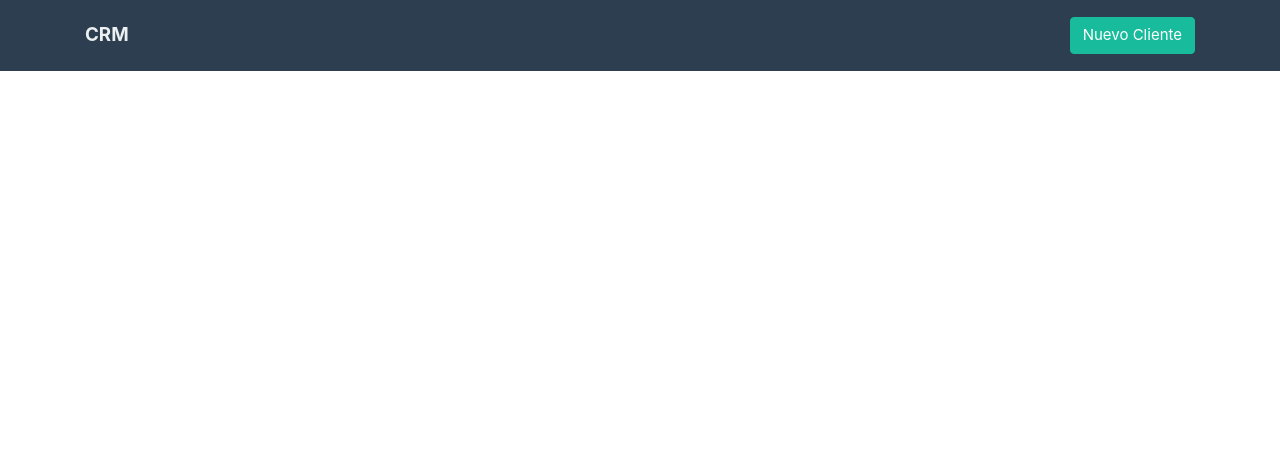
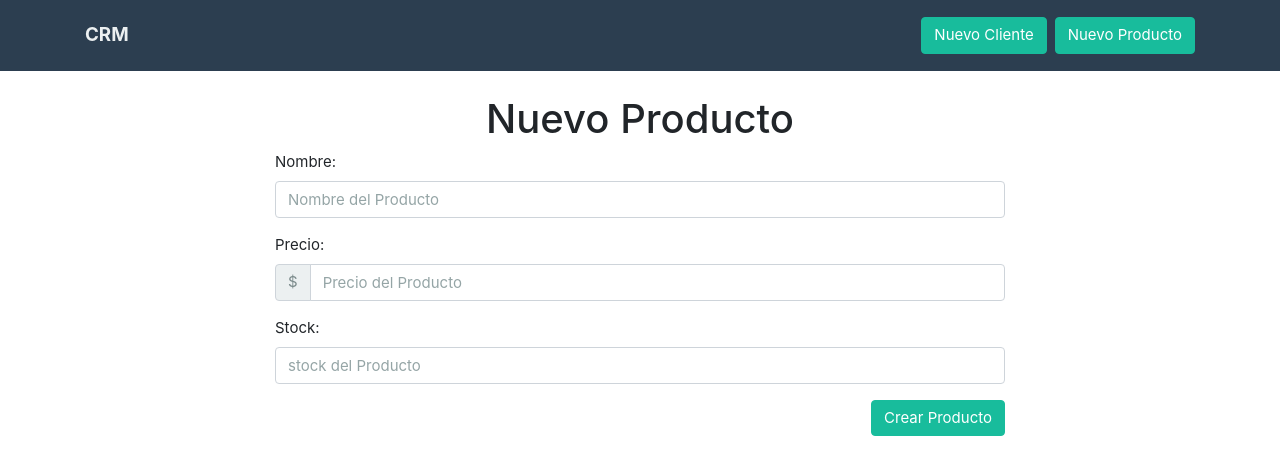
Before and after one commit to marianoselvaggi/graphqlApp, a React (Create React App) app in the folder graphql-cliente/: page /productos/nuevo in a window 1280 px wide. Shown: the top 474 px of the page. Built offline with nearby package versions, Linux system fonts and the light colour scheme.

Commit message:
products

```diff
--- a/graphql-cliente/src/App.tsx
+++ b/graphql-cliente/src/App.tsx
@@ -3,10 +3,13 @@ import { ApolloProvider } from 'react-apollo';
 import ApolloClient, { InMemoryCache } from 'apollo-boost';
 import { BrowserRouter as Router, Route, Switch } from 'react-router-dom';
 
-import Header from './components/header';
-import Clientes from './components/clientes';
-import NuevoCliente from './components/NuevoCliente';
-import EditarCliente from './components/EditarCliente';
+import Header from './components/layout/header';
+import Clientes from './components/clients/clientes';
+import NuevoCliente from './components/clients/NuevoCliente';
+import EditarCliente from './components/clients/EditarCliente';
+import NuevoProducto from './components/products/nuevoProducto';
+import EditarProducto from './components/products/editarProducto';
+import Productos from './components/products/productos';
 
 const client = new ApolloClient({
   uri: "http://localhost:4000/graphql",
@@ -30,6 +33,9 @@ const App: React.FC = () => {
               <Route exact path="/" component={Clientes} />
               <Route exact path="/cliente/nuevo" component={NuevoCliente} />
               <Route exact path="/cliente/editar/:id" component={EditarCliente} />
+              <Route exact path="/productos" component={Productos} />
+              <Route exact path="/productos/nuevo" component={NuevoProducto} />
+              <Route exact path="/productos/editar/:id" component={EditarProducto} />
             </Switch>
           </div>
         </Fragment>
--- a/graphql-cliente/src/components/EditarCliente.tsx
+++ b/graphql-cliente/src/components/clients/EditarCliente.tsx
@@ -1,5 +1,5 @@
 import React, { Fragment} from 'react';
-import { CLIENTE_QUERY } from '../queries';
+import { CLIENTE_QUERY } from '../../queries';
 import { Query } from 'react-apollo';
 import FormularioEditar from './FormularioEditar';
 
--- a/graphql-cliente/src/components/FormularioEditar.tsx
+++ b/graphql-cliente/src/components/clients/FormularioEditar.tsx
@@ -1,5 +1,5 @@
 import React, { Component } from 'react';
-import {ACTUALIZAR_CLIENTE} from '../mutations';
+import {ACTUALIZAR_CLIENTE} from '../../mutations';
 import { Mutation } from 'react-apollo';
 import { withRouter, RouteComponentProps } from 'react-router-dom';
 
--- a/graphql-cliente/src/components/NuevoCliente.tsx
+++ b/graphql-cliente/src/components/clients/NuevoCliente.tsx
@@ -1,5 +1,5 @@
 import React, { useState, Fragment } from 'react';
-import { NUEVO_CLIENTE } from '../mutations';
+import { NUEVO_CLIENTE } from '../../mutations';
 import { Mutation } from 'react-apollo';
 
 interface iEmail {
--- a/graphql-cliente/src/components/clientes.tsx
+++ b/graphql-cliente/src/components/clients/clientes.tsx
@@ -1,9 +1,9 @@
 import React, { Fragment, useState } from 'react';
 import { Link } from 'react-router-dom';
 import { Query, Mutation } from 'react-apollo';
-import { CLIENTES_QUERY } from '../queries';
-import { BORRAR_CLIENTE } from '../mutations';
-import Paginador from './paginador';
+import { CLIENTES_QUERY } from '../../queries';
+import { BORRAR_CLIENTE } from '../../mutations';
+import Paginador from '../paginador';
 
 interface Data {
     getClientes: [Cliente],
@@ -25,7 +25,7 @@ interface iStateClientes {
 }
 
 const Clientes = () => {
-    const limite = 2;
+    const limite = 5;
 
     const defaultValues: iStateClientes = {
         paginador: {
--- a/graphql-cliente/src/components/header.tsx
+++ b/graphql-cliente/src/components/layout/header.tsx
@@ -14,8 +14,13 @@ const Header = () => (
             <div className="collapse navbar-collapse" id="navegacion">
                 <ul className="navbar-nav ml-auto text-right">
                     <li className="nav-item active">
-                        <Link to='/cliente/nuevo' className="btn btn-success">
+                        <Link to='/cliente/nuevo' className="btn btn-success mr-2">
                             Nuevo Cliente
+                        </Link>
+                    </li>
+                    <li className="nav-item active">
+                        <Link to='/productos/nuevo' className="btn btn-success">
+                            Nuevo Producto
                         </Link>
                     </li>
                 </ul>
--- /dev/null
+++ b/graphql-cliente/src/components/products/editarProducto.tsx
@@ -0,0 +1,7 @@
+import React from 'react';
+
+const EditarProducto = () => {
+    return <h1>Editar Producto</h1>
+};
+
+export default EditarProducto;
--- /dev/null
+++ b/graphql-cliente/src/components/products/nuevoProducto.tsx
@@ -0,0 +1,95 @@
+import React, { useState, Fragment } from 'react';
+
+interface iProducto {
+    nombre: string,
+    precio: number,
+    stock: number
+}
+
+const NuevoProducto = (props: any) => {
+
+    const defaultProducto: iProducto = {
+        nombre: '',
+        precio: 0,
+        stock: 0
+    };
+
+    const [ producto, setProducto ] = useState(defaultProducto);
+    const [ error, setError ] = useState(false);
+
+    const updateValues = (e: any) => {
+        const { name, value } = e.target;
+
+        setProducto({
+            ...producto,
+            [name]: value
+        });
+    };
+
+    let errorMsje = error ? <p className='alert alert-danger p-3 text-center'>Todos los campos son obligatorios</p> : '';
+
+    return (
+        <Fragment>
+            {errorMsje}
+
+
+            <h2 className="text-center">Nuevo Producto</h2>
+
+            <div className="row justify-content-center">
+                <form className="col-md-8" onSubmit={e => {
+                    e.preventDefault();
+                    const { nombre, precio, stock } = producto;
+                    if (nombre === '' || !precio || !stock) {
+                        setError(true);
+                    } else {
+                        setError(false);
+                    }
+                    return;
+                }}>
+                    <div className="form-group">
+                        <label>Nombre:</label>
+                        <input
+                            type="text"
+                            name="nombre"
+                            className="form-control"
+                            placeholder="Nombre del Producto"
+                            onChange={(e) => updateValues(e)}
+                        />
+                    </div>
+                    <div className="form-group">
+                        <label>Precio:</label>
+                        <div className="input-group">
+                            <div className="input-group-prepend">
+                                <div className="input-group-text">$</div>
+                            </div>
+                            <input
+                                type="number"
+                                name="precio"
+                                className="form-control"
+                                placeholder="Precio del Producto"
+                                onChange={(e) => updateValues(e)}
+                            />
+                        </div>
+                    </div>
+                    <div className="form-group">
+                        <label>Stock:</label>
+                        <input
+                            type="number"
+                            name="stock"
+                            className="form-control"
+                            placeholder="stock del Producto"
+                            onChange={(e) => updateValues(e)}
+                        />
+                    </div>
+                    <button
+                        type="submit"
+                        className="btn btn-success float-right">
+                            Crear Producto
+                    </button>
+                </form>
+            </div>
+        </Fragment>
+    )
+};
+
+export default NuevoProducto;
--- /dev/null
+++ b/graphql-cliente/src/components/products/productos.tsx
@@ -0,0 +1,68 @@
+import React, { useState, Fragment } from 'react';
+import { PRODUCTOS_QUERY } from '../../queries';
+import { Query, Mutation } from 'react-apollo';
+import { BORRAR_PRODUCTO } from '../../mutations';
+import { Link } from 'react-router-dom';
+
+interface Data {
+    getProductos: [Producto],
+    totalProductos: number
+};
+
+interface Producto {
+    id: string;
+    nombre: string;
+    precio: number;
+    stock: number;
+}
+
+const Productos = (props: any) => {
+    return (<Query<Data> query={PRODUCTOS_QUERY} pollInterval={1000}>
+        {({ loading, error, data }) => {
+              if (loading) return 'cargando...'
+              if (error) return `Error: ${error.message}`
+
+              return (
+                  <Fragment>
+                      <h2 className="text-center mb-4">Listado Productos</h2>
+                    <ul className="list-group">
+                        {data!.getProductos.map(item => (
+                            <li key={item.id} className="list-group-item">
+                                <div className="row justify-content-between align-items-center">
+                                    <div className="col-md-8 d-flex justify-content-between align-items-center">
+                                        {item.nombre} {` - ${item.precio} - ${item.stock}`}
+                                    </div>
+                                    <div className="col-md-4 d-flex justify-content-end">
+                                        <Mutation mutation={BORRAR_PRODUCTO}>
+                                        {(borrarProducto: any) => (
+                                            <button type="button" className="btn btn-danger d-block d-md-inline-block mr-2"
+                                            onClick={() => {
+                                                if(window.confirm('Seguro que desea eliminar este registro?')) {
+                                                    borrarProducto({
+                                                        variables: {
+                                                            id: item.id
+                                                        }
+                                                    });
+                                                }
+                                            }}>
+
+                                            &times;Eliminar Producto
+                                        </button>
+                                        )}
+                                    </Mutation>
+                                        <Link to={`/productos/editar/${item.id}`} className="btn btn-success d-block d-md-inline-block">
+                                            Editar Producto
+                                        </Link>
+                                    </div>
+                                </div>
+                            </li>
+                        ))}
+                    </ul>
+                  </Fragment>
+              );
+        }}
+    </Query>)
+};
+
+
+export default Productos;
--- a/graphql-cliente/src/mutations/index.js
+++ b/graphql-cliente/src/mutations/index.js
@@ -23,5 +23,9 @@ mutation actualizarCliente($input: ClienteInput) {
 export const BORRAR_CLIENTE = gql`
 mutation borrarCliente($id: ID) {
   borrarCliente (id: $id)
-}
-`;
+}`;
+
+export const BORRAR_PRODUCTO = gql`
+mutation borrarProducto($id: ID) {
+  borrarProducto (id: $id)
+}`;
--- a/graphql-cliente/src/queries/index.tsx
+++ b/graphql-cliente/src/queries/index.tsx
@@ -3,6 +3,7 @@ import gql from 'graphql-tag';
 export const CLIENTES_QUERY = gql`
   query getClientes($limite: Int, $offset: Int) {
     getClientes(limite: $limite, offset: $offset) {
+      id
       nombre
       apellido
       edad
@@ -30,3 +31,14 @@ export const CLIENTE_QUERY = gql`
     }
   }
 `;
+
+export const PRODUCTOS_QUERY = gql`
+  query getProductos($limite: Int, $offset: Int) {
+    getProductos(limite: $limite,offset: $offset) {
+      id
+      nombre
+      precio
+    }
+    totalProductos
+  }
+`;
```
Also changed, not shown: graphql-cliente/src/components/products/formularioEditarProduco.tsx (added, +7 -0 lines).
